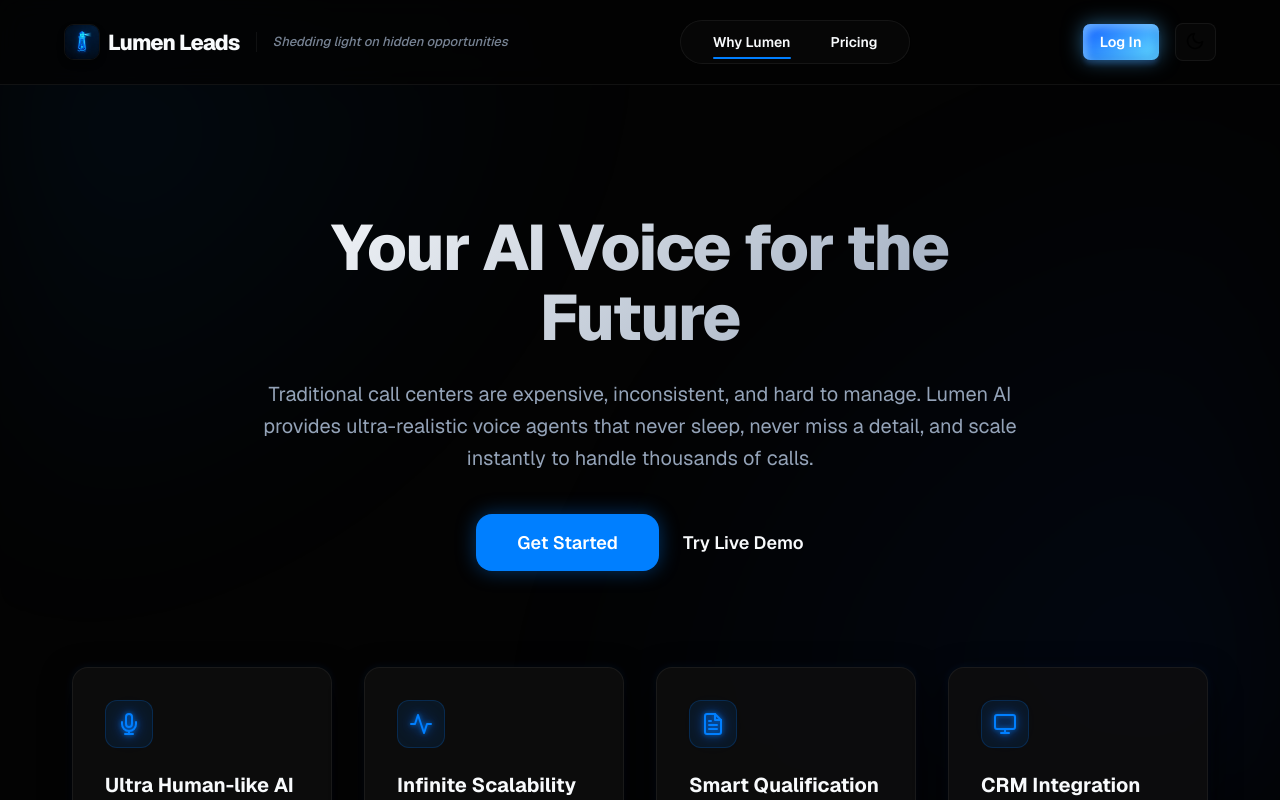
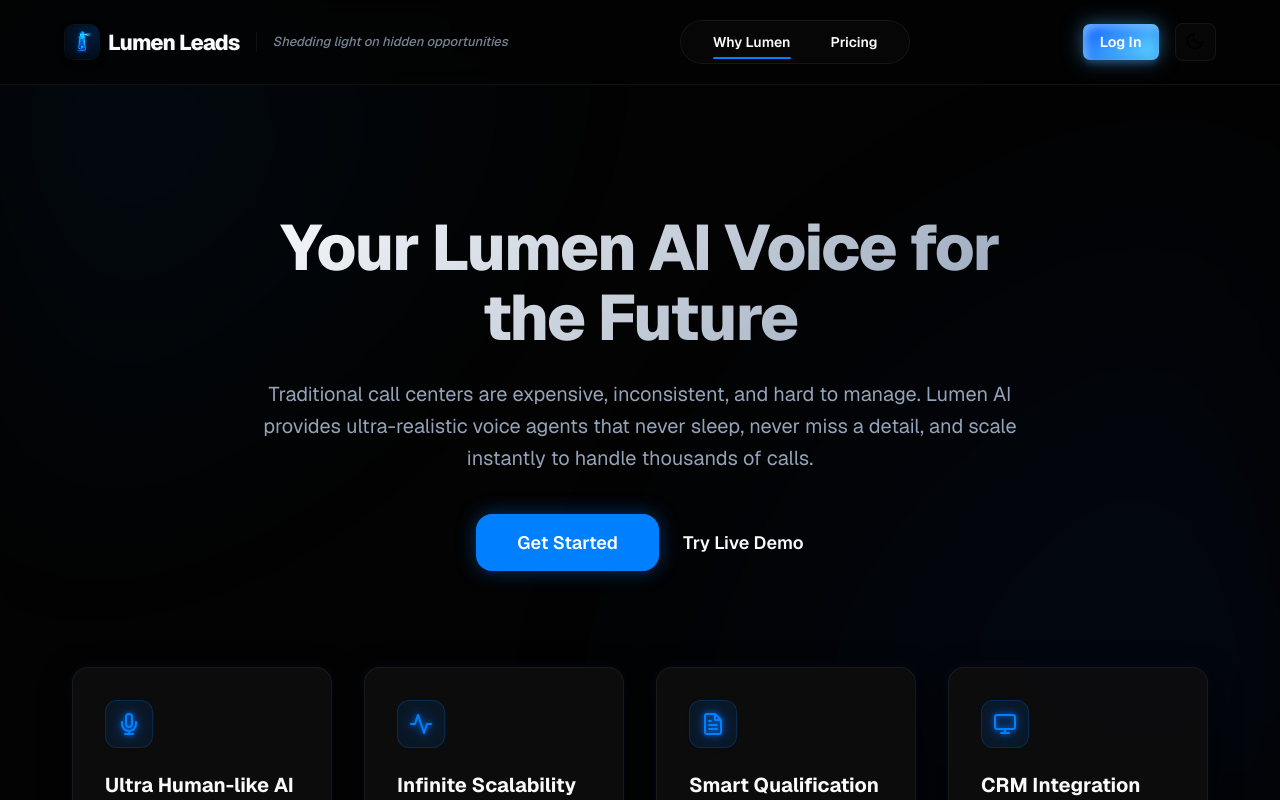
Before and after one commit to CPaulson42/LUMEN-AI-, a Next.js app: page / in a window 1280 px wide. Shown: the top 800 px of the page. Built offline with nearby package versions, Linux system fonts and the light colour scheme; no server answers.

Commit message:
Initialize Lumen AI

```diff
--- a/src/app/page.tsx
+++ b/src/app/page.tsx
@@ -7,7 +7,7 @@ export default function Home() {
   return (
     <main className={styles.main}>
       <section className={`${styles.hero} fade-in`}>
-        <h1>Your AI Voice for the Future</h1>
+        <h1>Your <span style={{ color: '#007fff' }}>Lumen AI</span> Voice for the Future</h1>
         <p>Traditional call centers are expensive, inconsistent, and hard to manage. Lumen AI provides ultra-realistic voice agents that never sleep, never miss a detail, and scale instantly to handle thousands of calls.</p>
         <div className={styles.heroActions}>
           <Link href="/pricing" className={styles.ctaButton}>
```
